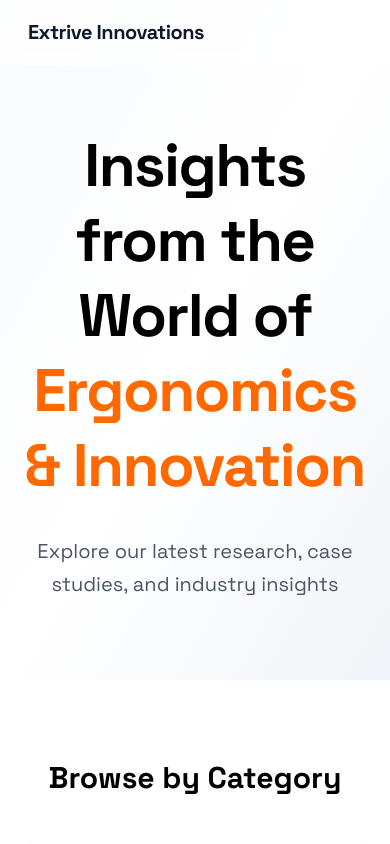
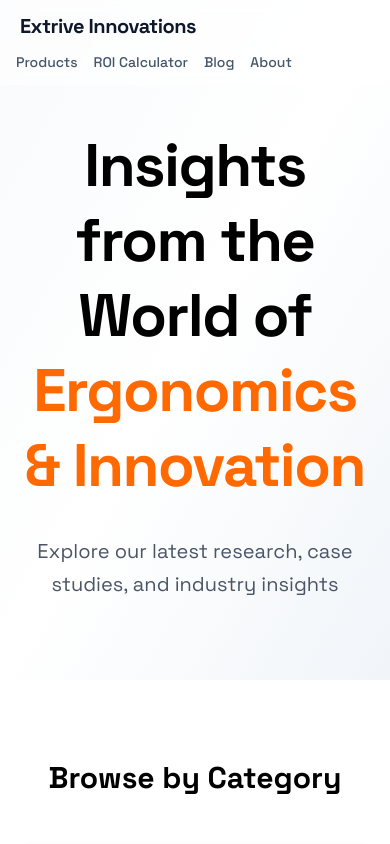
Before and after one commit to akcerosky/extrive-website, a React (Vite) app: page /blog in a window 390 px wide. Shown: the top 844 px of the page. Built offline with nearby package versions, Linux system fonts and the light colour scheme.

Commit message:
Update Navigation.tsx
made it responsive

```diff
--- a/src/components/Navigation.tsx
+++ b/src/components/Navigation.tsx
@@ -24,20 +24,25 @@ const Navigation = () => {
   // const isHomePage = location.pathname === '/';
 
   return (
-    <nav className={`fixed top-0 left-0 right-0 z-50 transition-all duration-300 ${
+    <nav
+      className={`fixed top-0 left-0 right-0 z-50 transition-all duration-300 ${
         isScrolled
           ? 'bg-white/80 backdrop-blur-xl border-b border-white/20 shadow-lg'
           : 'bg-white/60 backdrop-blur-sm border-b border-white/10'
-    }`}>
+      }`}
+    >
       <div className="max-w-7xl mx-auto px-4 sm:px-6 lg:px-8">
-        <div className="flex justify-between items-center h-16">
-          <Link to="/" className="flex items-center gap-1 ml-3">
+        {/* allow height to grow on small screens */}
+        <div className="flex flex-col sm:flex-row sm:justify-between sm:items-center py-3 gap-3">
+          {/* Logo */}
+          <Link to="/" className="flex items-center gap-1 ml-1 sm:ml-3">
             <span className="font-bold text-xl text-slate-900 tracking-tight">
               Extrive Innovations
             </span>
           </Link>
 
-          <div className="hidden md:flex space-x-8">
+          {/* Menu – visible on ALL screen sizes, auto-wraps on small */}
+          <div className="flex flex-wrap justify-start sm:justify-end gap-x-4 gap-y-2 text-sm sm:text-base">
             <Link
               to="/products"
               className="text-slate-600 hover:text-orange-500 transition-colors font-medium"
```
Lines whose indentation alone changed are shown as unchanged.
